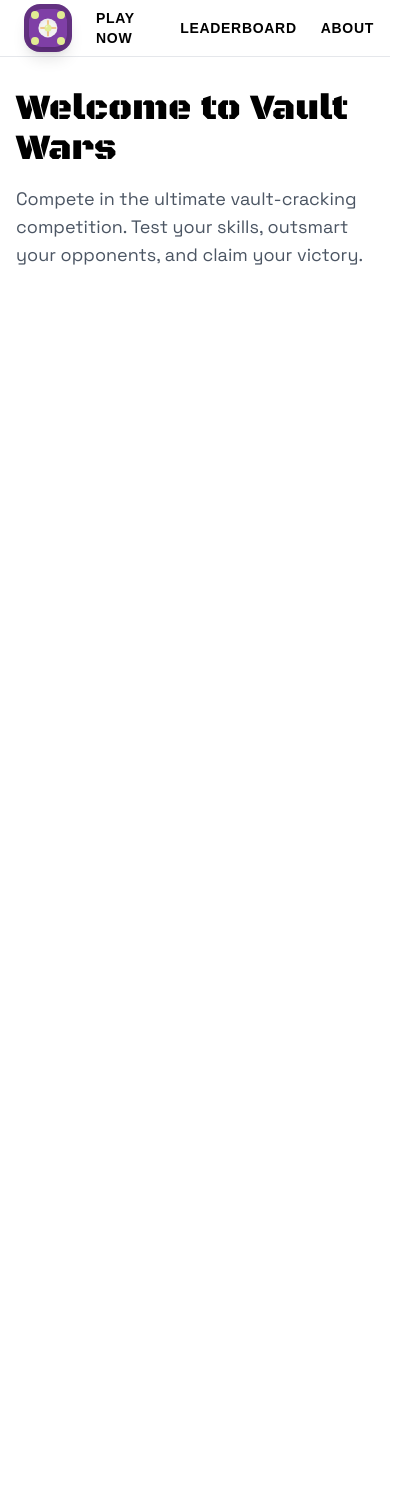
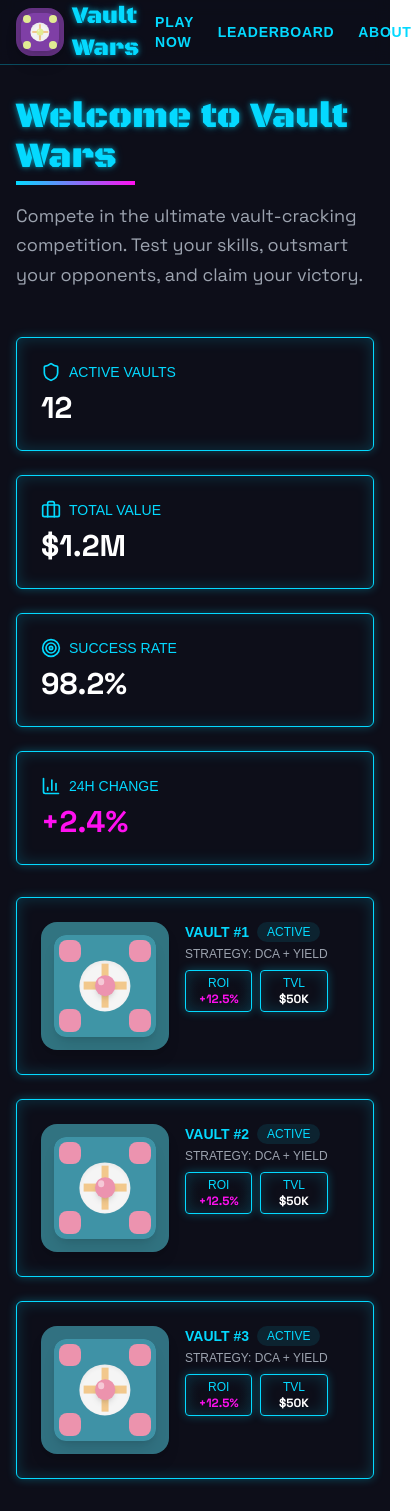
Before and after one commit to Ayushjain2205/vault-wars, a Next.js app: page / in a window 390 px wide. Shown: the whole page, 412 px wide, since content can reach past the window. Before the commit the page ends 844 px from the top, so only its background shows below. Built offline with nearby package versions, Linux system fonts and the light colour scheme; a web font is replaced by a local one.

Commit message:
Update theme

```diff
--- a/app/globals.css
+++ b/app/globals.css
@@ -2,30 +2,81 @@
 @tailwind components;
 @tailwind utilities;
 
-body {
-  font-family: Arial, Helvetica, sans-serif;
+@layer base {
+  :root {
+    /* Cyberpunk color palette */
+    --neon-blue: 4 217 255;
+    --neon-pink: 255 16 240;
+    --cyber-yellow: 255 213 25;
+    --dark-cyber: 13 14 25;
+
+    --background: 233 100% 4%;
+    --foreground: 210 40% 98%;
+
+    --card: 233 100% 4%;
+    --card-foreground: 210 40% 98%;
+
+    --popover: 233 100% 4%;
+    --popover-foreground: 210 40% 98%;
+
+    --primary: 189 100% 51%;
+    --primary-foreground: 233 100% 4%;
+
+    --secondary: 217 100% 51%;
+    --secondary-foreground: 233 100% 4%;
+
+    --muted: 217 100% 51%;
+    --muted-foreground: 215 20.2% 65.1%;
+
+    --accent: 217 100% 51%;
+    --accent-foreground: 233 100% 4%;
+
+    --destructive: 0 62.8% 30.6%;
+    --destructive-foreground: 210 40% 98%;
+
+    --border: 217 100% 51%;
+    --input: 217 100% 51%;
+    --ring: 189 100% 51%;
+
+    --radius: 0.5rem;
+  }
 }
 
-@layer base {
-  :root {
-    --radius: 0.5rem;
-    --sidebar-background: 0 0% 98%;
-    --sidebar-foreground: 240 5.3% 26.1%;
-    --sidebar-primary: 240 5.9% 10%;
-    --sidebar-primary-foreground: 0 0% 98%;
-    --sidebar-accent: 240 4.8% 95.9%;
-    --sidebar-accent-foreground: 240 5.9% 10%;
-    --sidebar-border: 220 13% 91%;
-    --sidebar-ring: 217.2 91.2% 59.8%;
-  }
-  .dark {
-    --sidebar-background: 240 5.9% 10%;
-    --sidebar-foreground: 240 4.8% 95.9%;
-    --sidebar-primary: 224.3 76.3% 48%;
-    --sidebar-primary-foreground: 0 0% 100%;
-    --sidebar-accent: 240 3.7% 15.9%;
-    --sidebar-accent-foreground: 240 4.8% 95.9%;
-    --sidebar-border: 240 3.7% 15.9%;
-    --sidebar-ring: 217.2 91.2% 59.8%;
-  }
+.cyber-text {
+  text-shadow: 0 0 5px rgba(4, 217, 255, 0.5), 0 0 10px rgba(4, 217, 255, 0.3);
 }
+
+.cyber-panel {
+  background: linear-gradient(
+    135deg,
+    rgba(13, 14, 25, 0.9),
+    rgba(13, 14, 25, 0.8)
+  );
+  border: 1px solid rgb(4, 217, 255);
+  box-shadow: 0 0 10px rgba(4, 217, 255, 0.3),
+    inset 0 0 15px rgba(4, 217, 255, 0.2);
+}
+
+.cyber-border {
+  position: relative;
+}
+
+.cyber-border::before {
+  content: "";
+  position: absolute;
+  top: 0;
+  left: 0;
+  right: 0;
+  bottom: 0;
+  border: 1px solid rgb(4, 217, 255);
+  clip-path: polygon(
+    0 10%,
+    10% 0,
+    90% 0,
+    100% 10%,
+    100% 90%,
+    90% 100%,
+    10% 100%,
+    0 90%
+  );
+}
--- a/app/page.tsx
+++ b/app/page.tsx
@@ -1,15 +1,108 @@
+import { Vault } from "@/components/vault";
 import Navbar from "@/components/navbar";
+import { Shield, Briefcase, Target, BarChart3 } from "lucide-react";
 
 export default function Page() {
   return (
-    <div className="min-h-screen">
+    <div className="min-h-screen bg-[#0D0E19]">
       <Navbar />
+
       <main className="container mx-auto px-4 py-8">
-        <h1 className="font-logo text-4xl mb-4">Welcome to Vault Wars</h1>
-        <p className="text-lg text-gray-600 max-w-2xl">
-          Compete in the ultimate vault-cracking competition. Test your skills,
-          outsmart your opponents, and claim your victory.
-        </p>
+        <div className="mb-12">
+          <div className="inline-block">
+            <h1 className="font-logo text-4xl text-[#04D9FF] cyber-text mb-1">
+              Welcome to Vault Wars
+            </h1>
+            <div className="h-1 w-1/3 bg-gradient-to-r from-[#04D9FF] to-[#FF10F0]" />
+          </div>
+          <p className="mt-4 max-w-2xl text-lg text-gray-400 leading-relaxed">
+            Compete in the ultimate vault-cracking competition. Test your
+            skills, outsmart your opponents, and claim your victory.
+          </p>
+        </div>
+
+        {/* Status Overview */}
+        <div className="grid gap-6 md:grid-cols-4 mb-8">
+          <div className="cyber-panel rounded-md p-6">
+            <div className="flex items-center gap-2 mb-2">
+              <Shield className="h-5 w-5 text-[#04D9FF]" />
+              <h3 className="font-nav text-sm uppercase text-[#04D9FF]">
+                Active Vaults
+              </h3>
+            </div>
+            <p className="font-display text-3xl font-bold text-white">12</p>
+          </div>
+
+          <div className="cyber-panel rounded-md p-6">
+            <div className="flex items-center gap-2 mb-2">
+              <Briefcase className="h-5 w-5 text-[#04D9FF]" />
+              <h3 className="font-nav text-sm uppercase text-[#04D9FF]">
+                Total Value
+              </h3>
+            </div>
+            <p className="font-display text-3xl font-bold text-white">$1.2M</p>
+          </div>
+
+          <div className="cyber-panel rounded-md p-6">
+            <div className="flex items-center gap-2 mb-2">
+              <Target className="h-5 w-5 text-[#04D9FF]" />
+              <h3 className="font-nav text-sm uppercase text-[#04D9FF]">
+                Success Rate
+              </h3>
+            </div>
+            <p className="font-display text-3xl font-bold text-white">98.2%</p>
+          </div>
+
+          <div className="cyber-panel rounded-md p-6">
+            <div className="flex items-center gap-2 mb-2">
+              <BarChart3 className="h-5 w-5 text-[#04D9FF]" />
+              <h3 className="font-nav text-sm uppercase text-[#04D9FF]">
+                24H Change
+              </h3>
+            </div>
+            <p className="font-display text-3xl font-bold text-[#FF10F0]">
+              +2.4%
+            </p>
+          </div>
+        </div>
+
+        {/* Active Vaults Grid */}
+        <div className="grid gap-6 md:grid-cols-3">
+          {[1, 2, 3].map((i) => (
+            <div key={i} className="cyber-panel rounded-md p-6">
+              <div className="flex gap-4">
+                <Vault size="sm" seed={`vault-${i}`} />
+                <div>
+                  <div className="flex items-center gap-2">
+                    <h3 className="font-nav text-sm uppercase font-bold text-[#04D9FF]">
+                      Vault #{i}
+                    </h3>
+                    <span className="inline-flex items-center rounded-full bg-[#04D9FF]/10 px-2.5 py-0.5 text-xs font-nav font-medium text-[#04D9FF]">
+                      ACTIVE
+                    </span>
+                  </div>
+                  <p className="font-nav text-xs uppercase text-gray-400 mt-1">
+                    Strategy: DCA + Yield
+                  </p>
+                  <div className="mt-2 grid grid-cols-2 gap-2 text-xs">
+                    <div className="cyber-panel rounded p-1 text-center">
+                      <span className="font-nav uppercase text-[#04D9FF]">
+                        ROI
+                      </span>
+                      <p className="font-bold text-[#FF10F0]">+12.5%</p>
+                    </div>
+                    <div className="cyber-panel rounded p-1 text-center">
+                      <span className="font-nav uppercase text-[#04D9FF]">
+                        TVL
+                      </span>
+                      <p className="font-bold text-white">$50K</p>
+                    </div>
+                  </div>
+                </div>
+              </div>
+            </div>
+          ))}
+        </div>
       </main>
     </div>
   );
--- a/components/navbar.tsx
+++ b/components/navbar.tsx
@@ -12,36 +12,42 @@ export default function Navbar() {
   }, []);
 
   return (
-    <header className="sticky top-0 z-50 w-full border-b bg-white/95 backdrop-blur">
-      <div className="mx-auto flex h-14 max-w-7xl items-center px-4">
-        <Link href="/" className="flex items-center gap-2 mr-4">
+    <header className="sticky top-0 z-50 w-full border-b border-[#04D9FF]/30 bg-[#0D0E19]/80 backdrop-blur">
+      <div className="container mx-auto">
+        <div className="flex h-16 items-center justify-between px-4">
+          <Link href="/" className="flex items-center gap-2">
             <div className="w-16 h-16 -my-4 flex items-center justify-center">
               <Vault size="xs" seed={seed} />
             </div>
-          <span className="hidden font-logo text-2xl sm:inline-block">
+            <span className="font-logo text-2xl text-[#04D9FF] cyber-text">
               Vault Wars
             </span>
           </Link>
-        <nav className="flex flex-1 items-center justify-end space-x-6">
+
+          <nav className="flex items-center gap-6">
             <Link
               href="#"
-            className="font-nav text-sm uppercase font-semibold tracking-wider hover:text-primary transition-colors"
+              className="group relative font-nav text-sm font-semibold tracking-wider text-[#04D9FF]"
             >
-            Play Now
+              <span className="relative z-10 uppercase">Play Now</span>
+              <div className="absolute inset-0 -z-0 h-full w-0 bg-[#04D9FF]/10 transition-all group-hover:w-full" />
             </Link>
             <Link
               href="#"
-            className="font-nav text-sm uppercase font-semibold tracking-wider hover:text-primary transition-colors"
+              className="group relative font-nav text-sm font-semibold tracking-wider text-[#04D9FF]"
             >
-            Leaderboard
+              <span className="relative z-10 uppercase">Leaderboard</span>
+              <div className="absolute inset-0 -z-0 h-full w-0 bg-[#04D9FF]/10 transition-all group-hover:w-full" />
             </Link>
             <Link
               href="#"
-            className="font-nav text-sm uppercase font-semibold tracking-wider hover:text-primary transition-colors"
+              className="group relative font-nav text-sm font-semibold tracking-wider text-[#04D9FF]"
             >
-            About
+              <span className="relative z-10 uppercase">About</span>
+              <div className="absolute inset-0 -z-0 h-full w-0 bg-[#04D9FF]/10 transition-all group-hover:w-full" />
             </Link>
           </nav>
+        </div>
       </div>
     </header>
   );
--- /dev/null
+++ b/components/temp.tsx
@@ -0,0 +1,48 @@
+"use client";
+import { Vault } from "@/components/vault";
+import Link from "next/link";
+import { useEffect, useState } from "react";
+
+export default function Navbar() {
+  const [seed, setSeed] = useState("");
+
+  useEffect(() => {
+    // Set seed once when component mounts
+    setSeed(new Date().toISOString());
+  }, []);
+
+  return (
+    <header className="sticky top-0 z-50 w-full border-b bg-white/95 backdrop-blur">
+      <div className="mx-auto flex h-14 max-w-7xl items-center px-4">
+        <Link href="/" className="flex items-center gap-2 mr-4">
+          <div className="w-16 h-16 -my-4 flex items-center justify-center">
+            <Vault size="xs" seed={seed} />
+          </div>
+          <span className="hidden font-logo text-2xl sm:inline-block">
+            Vault Wars
+          </span>
+        </Link>
+        <nav className="flex flex-1 items-center justify-end space-x-6">
+          <Link
+            href="#"
+            className="font-nav text-sm uppercase font-semibold tracking-wider hover:text-primary transition-colors"
+          >
+            Play Now
+          </Link>
+          <Link
+            href="#"
+            className="font-nav text-sm uppercase font-semibold tracking-wider hover:text-primary transition-colors"
+          >
+            Leaderboard
+          </Link>
+          <Link
+            href="#"
+            className="font-nav text-sm uppercase font-semibold tracking-wider hover:text-primary transition-colors"
+          >
+            About
+          </Link>
+        </nav>
+      </div>
+    </header>
+  );
+}
```
Lines whose indentation alone changed are shown as unchanged.
